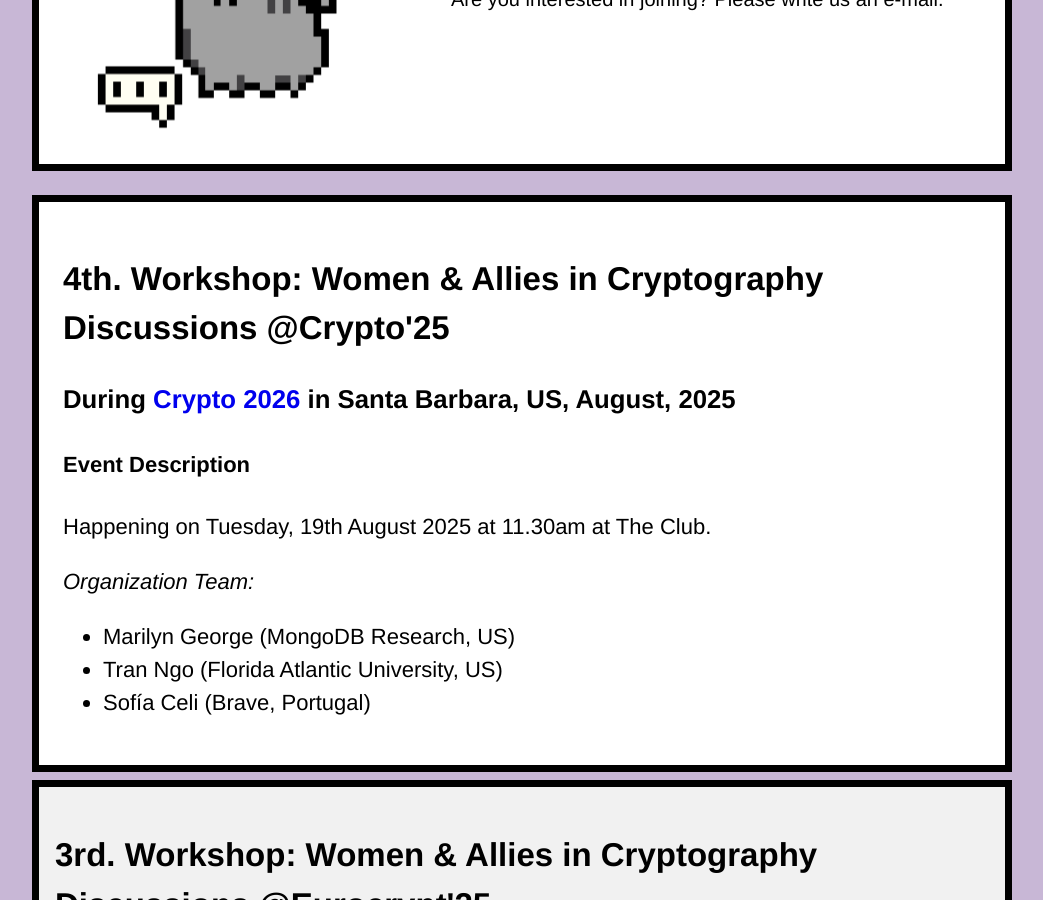
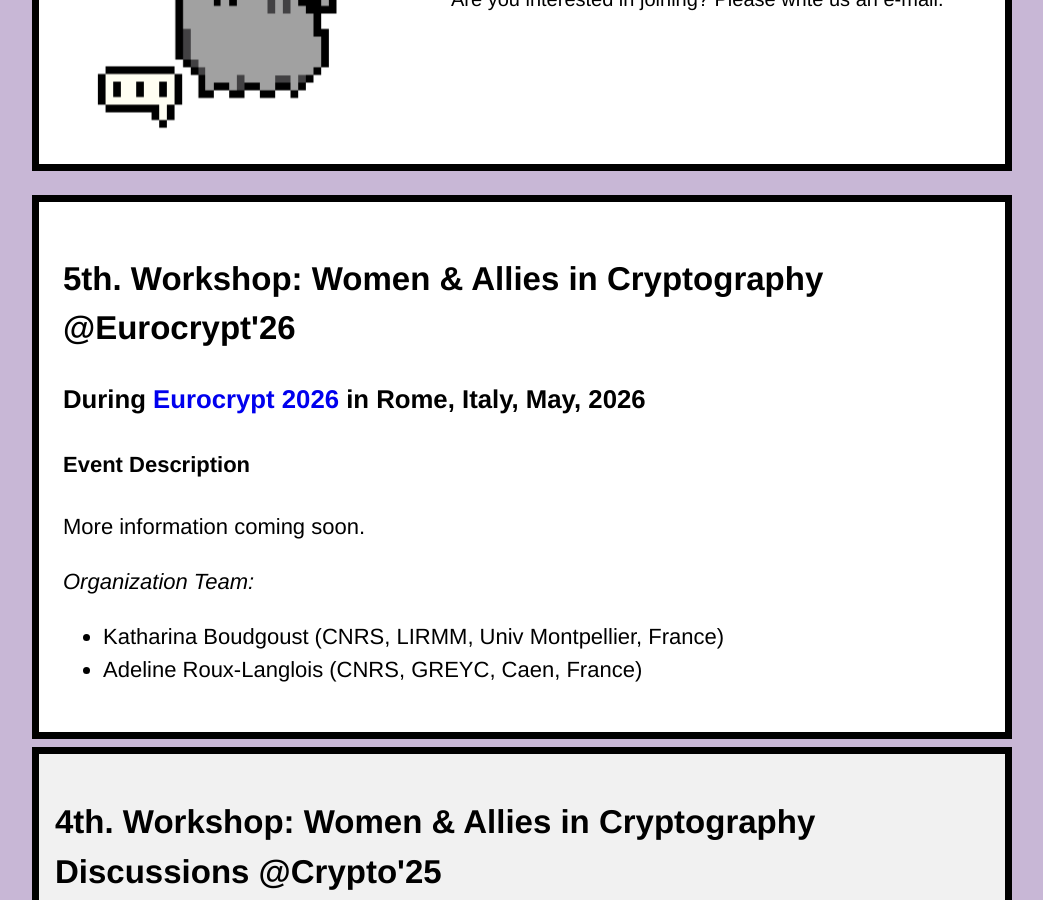
Before and after one commit to women-in-cryptography/women-in-cryptography-website, a Jekyll site: the page built from workshop.html, in a window 1280 px wide and 900 px high, scrolled down 574 px. Shown: the whole window, without its empty margins (118-1161 px from the left). Built offline with Jekyll 4.4.1, drawn with Linux system fonts in a browser that asks for light colours; a style sheet for code colours, icons or effects is not loaded.

Commit message:
update EC26

```diff
--- a/workshop.html
+++ b/workshop.html
@@ -21,8 +21,26 @@
 </div>
 
 <div class="regular-description-fixed">
-  <h2>4th. Workshop: Women & Allies in Cryptography Discussions @Crypto'25</h2>
-  <h3>During <a href="https://crypto.iacr.org/2025/program.php" target="_blank">Crypto 2026</a> in Santa Barbara, US, August, 2025</h3>
+  <h2>5th. Workshop: Women & Allies in Cryptography @Eurocrypt'26</h2>
+  <h3>During <a href="https://eurocrypt.iacr.org/2026" target="_blank">Eurocrypt 2026</a> in Rome, Italy, May, 2026</h3>
+  <h4>Event Description</h4>
+  <p>
+   More information coming soon.
+  </p>
+
+  <p><i>Organization Team:</i></p>
+  <ul>
+    <li>Katharina Boudgoust (CNRS, LIRMM, Univ Montpellier, France)</li>
+    <li>Adeline Roux-Langlois (CNRS, GREYC, Caen, France)</li>
+  </ul>
+
+</div>
+
+<input type="checkbox" id="collapsible4" class="toggle">
+<label for="collapsible4" class="collapsible-btn"><h2>4th. Workshop: Women & Allies in Cryptography Discussions @Crypto'25</h2></label>
+<div class="regular-description">
+  <h2></h2>
+  <h3>During <a href="https://crypto.iacr.org/2025/program.php" target="_blank">Crypto 2025</a> in Santa Barbara, US, August, 2025</h3>
   <h4>Event Description</h4>
   <p>
    Happening on Tuesday, 19th August 2025 at 11.30am at The Club.
```
